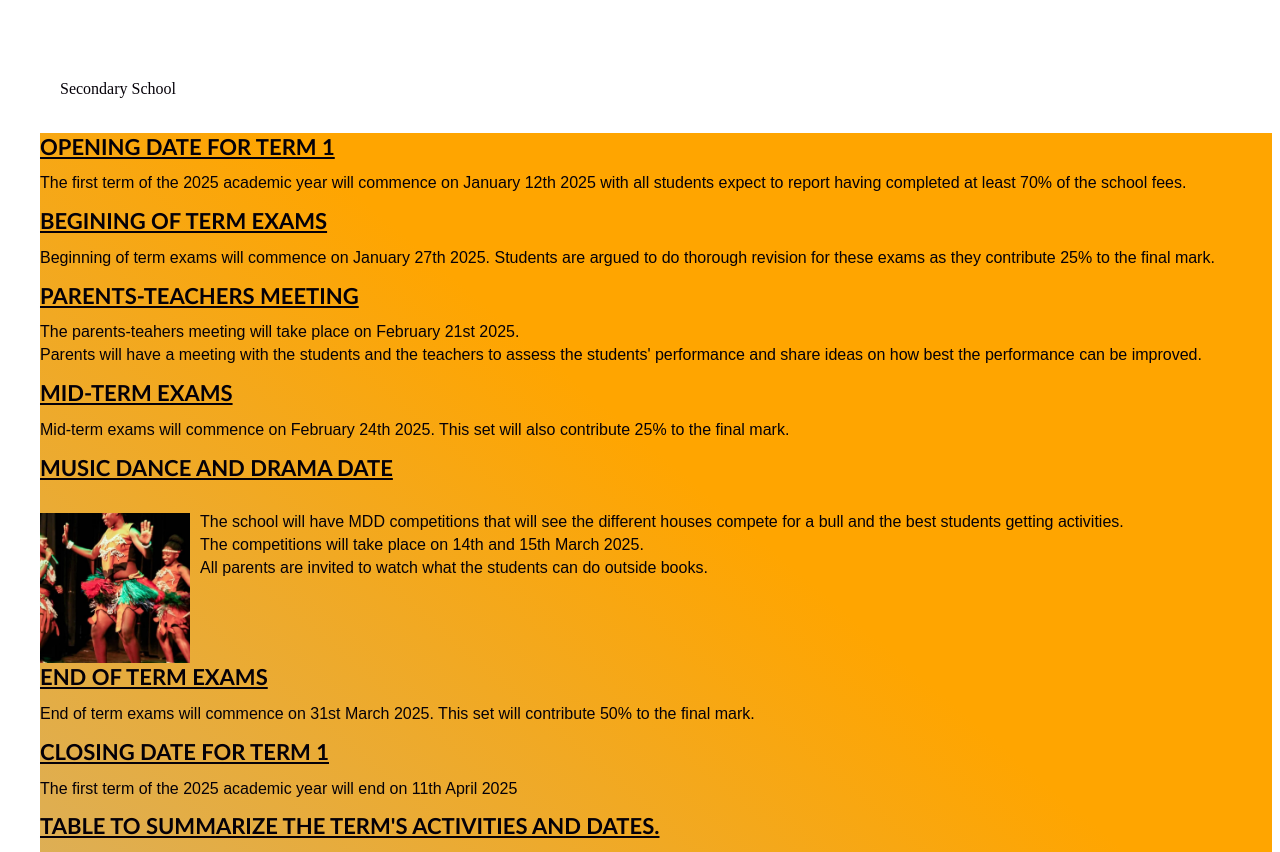
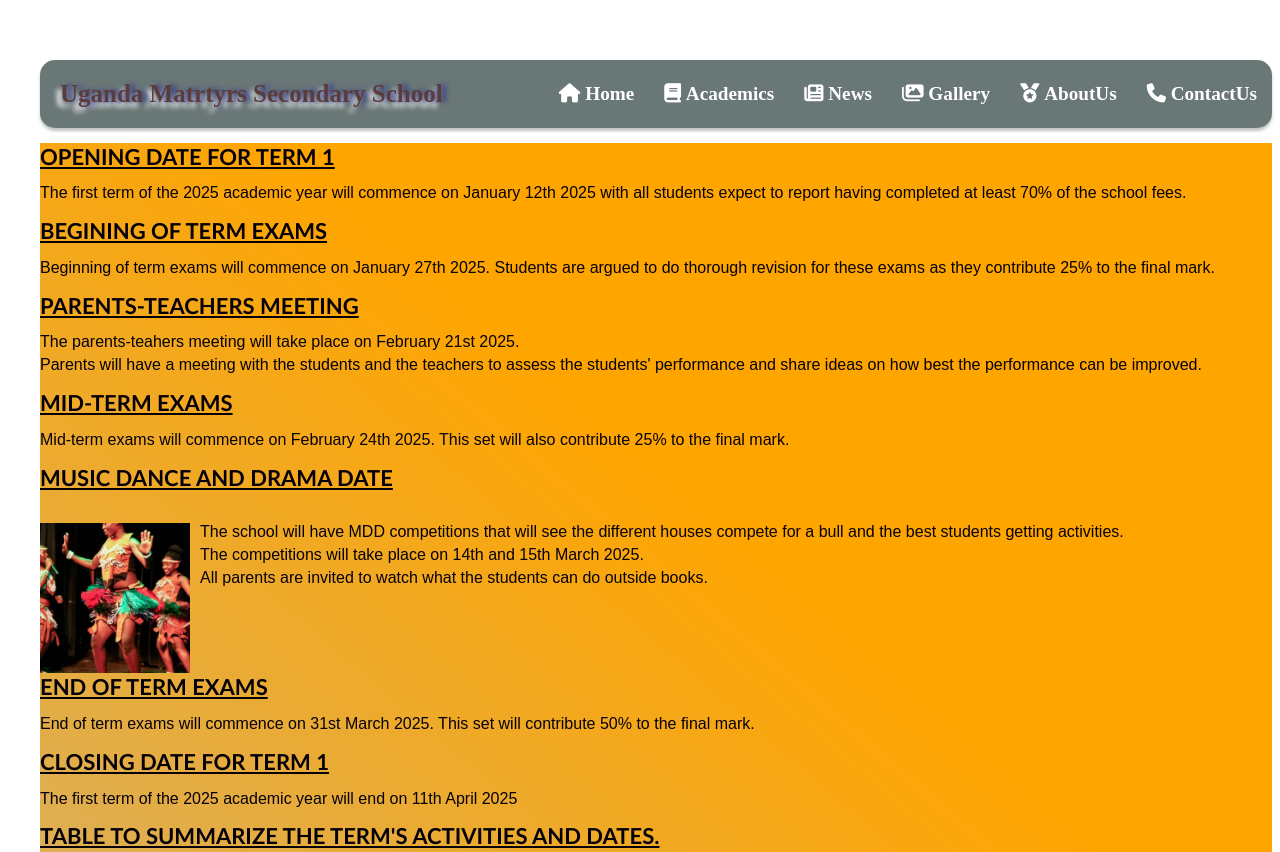
Before and after one commit to ssentongojosh/SchoolWebSite, a plain HTML site: page news.html in a window 1280 px wide. Shown: the part 160-1012 px from the top of the page. Drawn offline with Linux system fonts and the light colour scheme.

Commit message:
Added a web icon to news.html file and index.html file. linked the news.html file to the global.css file. Added a shadow to the label element.

```diff
--- a/css/index.css
+++ b/css/index.css
@@ -42,6 +42,8 @@ li a {
 label.logo {
   margin-right: auto;
   padding: 20px;
+  font-size: 25px;
+  text-shadow: 5px 0px 5px rgb(58, 65, 138), -5px 5px 5px white;
 }
 
 nav a:hover {
--- a/news.html
+++ b/news.html
@@ -5,12 +5,14 @@
     <meta name="viewport" content="width=device-width, initial-scale=1.0">
     <title>Announcements</title>
     <link rel="stylesheet" href="./css/index.css" />
+    <link rel="stylesheet" href="./css/global.css" />
     <script src="https://kit.fontawesome.com/9f44283a2e.js" crossorigin="anonymous"></script>
+    <link rel="icon" href="img/web-icon.png"/>
 </head>
 <body>
     <header>
         <nav>
-          <label class="logo">Secondary School</label>
+          <label class="logo">Uganda Matrtyrs Secondary School</label>
           <ul>
             <li><a href="./index.html"><i class="fa-solid fa-house"></i>&nbsp;Home</a></li>
             <li><a href="./academics.html"><i class="fa-solid fa-book"></i>&nbsp;Academics</a></li>
```
Also changed, not shown: index.html (+2 -1 lines), img/web-icon.png (added).
